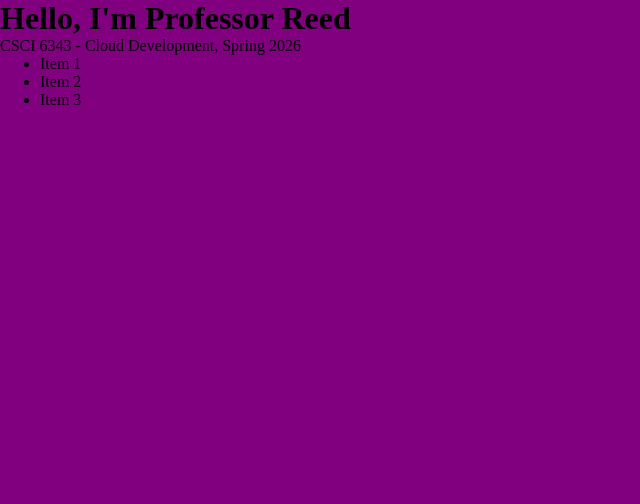
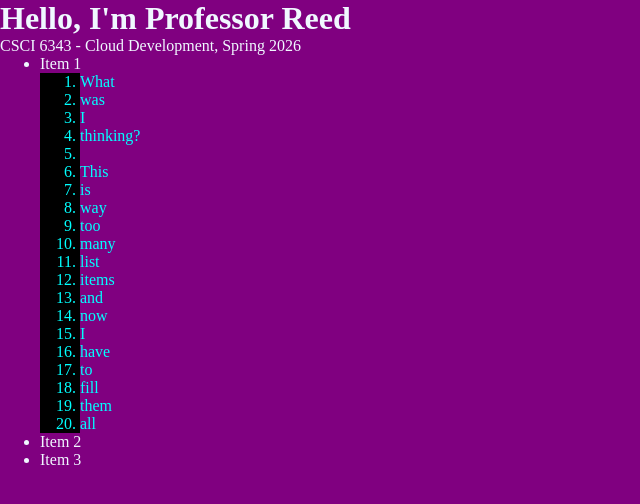
Before and after one commit to bobbyreed/cloudClass, a plain HTML site: page index.html in a window 1280 px wide. Shown: the whole page, without its empty margins (0-640 px from the left). Drawn offline with Linux system fonts and the light colour scheme.

Commit message:
Implements a welcome message, adds ordered list items, and styling.

```diff
--- a/index.html
+++ b/index.html
@@ -11,6 +11,28 @@
     <p>CSCI 6343 - Cloud Development, Spring 2026</p>
     <ul>
         <li class="item">Item 1</li>
+        <ol>
+            <li class="sub-item">What</li>
+            <li class="sub-item">was</li>
+            <li class="sub-item">I</li>
+            <li class="sub-item">thinking?</li>
+            <li class="sub-item"></li>
+            <li class="sub-item">This</li>
+            <li class="sub-item">is</li>
+            <li class="sub-item">way</li>
+            <li class="sub-item">too</li>
+            <li class="sub-item">many</li>
+            <li class="sub-item">list</li>
+            <li class="sub-item">items</li>
+            <li class="sub-item">and</li>
+            <li class="sub-item">now</li>
+            <li class="sub-item">I</li>
+            <li class="sub-item">have</li>
+            <li class="sub-item">to</li>
+            <li class="sub-item">fill</li>
+            <li class="sub-item">them</li>
+            <li class="sub-item">all</li>
+        </ol>
         <li class="item">Item 2</li>
         <li class="item">Item 3</li>
     </ul>
--- a/script.js
+++ b/script.js
@@ -0,0 +1 @@
+alert("Welcome to the Thunderdome");
--- a/style.css
+++ b/style.css
@@ -1,4 +1,13 @@
 *{
     margin: 0;
     background-color: purple;
+    color: aliceblue;
 }
+
+ol{
+    background-color: black;
+}
+.sub-item{
+    color: aqua;
+
+}
```
